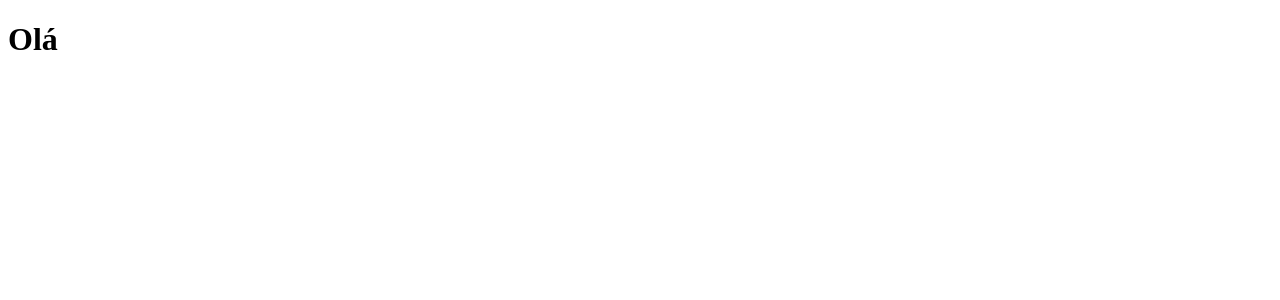
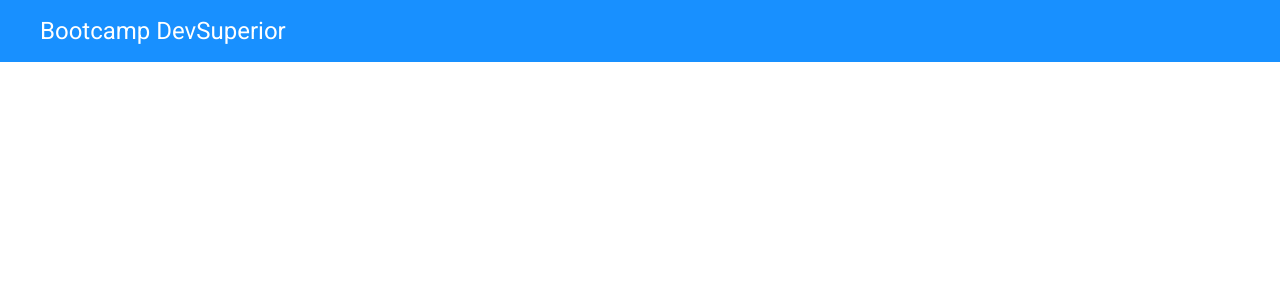
Before and after one commit to JRobsonGomes/desafio03-bootcamp-devsuperior, a React (Create React App) app in the folder github-user-search/: page / in a window 1280 px wide. Shown: the top 300 px of the page. Built offline with nearby package versions, Linux system fonts and the light colour scheme.

Commit message:
Adicionando a NavBar

```diff
--- a/github-user-search/src/App.scss
+++ b/github-user-search/src/App.scss
@@ -0,0 +1,16 @@
+@import url('https://fonts.googleapis.com/css2?family=Red+Hat+Display:wght@400;700&family=Roboto:wght@400;700&display=swap');
+
+
+*{
+  font-family: 'Red Hat Display', sans-serif;
+  font-family: 'Roboto', sans-serif;
+}
+
+body, html {
+  padding: 0;
+  margin: 0;
+}
+
+body {
+  background: #FFFFFF;
+}
--- a/github-user-search/src/App.tsx
+++ b/github-user-search/src/App.tsx
@@ -1,10 +1,11 @@
 import React from 'react';
 import './App.scss';
+import NavBar from './core/components/NavBar';
 
-const App = () => (
-  <div>
-    <h1>Olá</h1>
-  </div>
-);
+const App = () => {
+  return (
+    <NavBar />
+  )
+};
 
 export default App;
--- /dev/null
+++ b/github-user-search/src/core/components/NavBar/index.tsx
@@ -0,0 +1,12 @@
+import React from 'react';
+import './styles.scss';
+
+const NavBar = () => (
+    <nav className="row main-nav">
+        <a href="link">
+            <h4 className="title-main-menu">Bootcamp DevSuperior</h4>
+        </a>
+    </nav>
+);
+
+export default NavBar;
--- /dev/null
+++ b/github-user-search/src/core/components/NavBar/styles.scss
@@ -0,0 +1,24 @@
+.main-nav {
+    background-color: #1890FF;
+    height: 62px;
+    display: flex;
+    align-items: center;
+
+    a {
+        text-decoration: none;
+    }
+}
+
+.title-main-menu {
+    font-family: Roboto;
+    font-style: normal;
+    font-weight: 500;
+    font-size: 24px;
+    line-height: 32px;
+    align-items: center;
+    color: #FFFFFF;
+    margin-left: 40px;
+
+
+
+}
```
